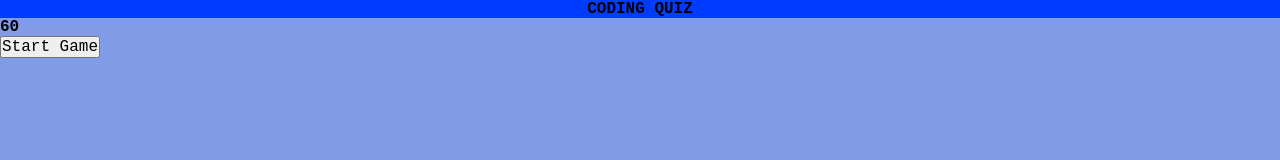
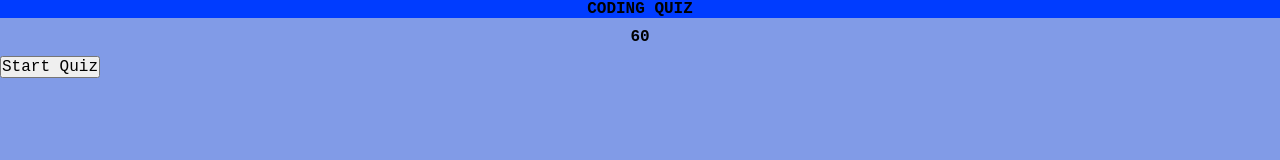
Before and after one commit to ikorman12/Quiz, a plain HTML site: page index.html in a window 1280 px wide. Drawn offline with Linux system fonts and the light colour scheme.

Commit message:
added some cosmetic changes, added flexbox, ready to input questions

```diff
--- a/assets/script.js
+++ b/assets/script.js
@@ -112,7 +112,7 @@ function saveHighScore (event) {
     var initials= document.getElementById('initials').value;
     var scoreObj= {initials, finalScore};
     console.log (scoreObj);
-    // if(time>=0){
+    if(time>=0){
     highScores.push(scoreObj);
     localStorage.setItem('highScores', JSON.stringify(highScores));
     document.getElementById('final').textContent=`
@@ -120,7 +120,7 @@ function saveHighScore (event) {
 
     This is your score: ${scoreObj}
     `;
-//      } else (err) => console.log(err);
+     } else (err) => console.log(err);
 
 }
 
--- a/assets/style.css
+++ b/assets/style.css
@@ -10,11 +10,6 @@
     --background: rgb(129, 155, 231);
     --header: rgb(0, 60, 255);
 }
-
-body {
-    background-color: var(--background);
-}
-
 header {
     margin:0;
     text-align:center;
@@ -22,9 +17,31 @@ header {
     background-color: var(--header);
 }
 
+body {
+    background-color: var(--background);
+}
+main{
+    display:flex;
+    flex-direction: column;
+}
+
+.timer{
+    text-align: center;
+    padding-top: 10px;
+    padding-bottom: 10px;
+}
 .quiz {
     visibility: hidden;
 }
+
+.startBtn {
+    margin:auto;
+}
+
+.choiceBox{
+
+}
+
 
 section p {
     visibility: hidden;
--- a/index.html
+++ b/index.html
@@ -14,7 +14,7 @@
 <main>
     <h4 class="timer">60</h4>
         <section id="start">
-            <button class="startBtn">Start Game</button>
+            <button class="startBtn">Start Quiz</button>
         </section>
     <section id="quiz" class="hide">
         <h2 class="text"></h2>
```
